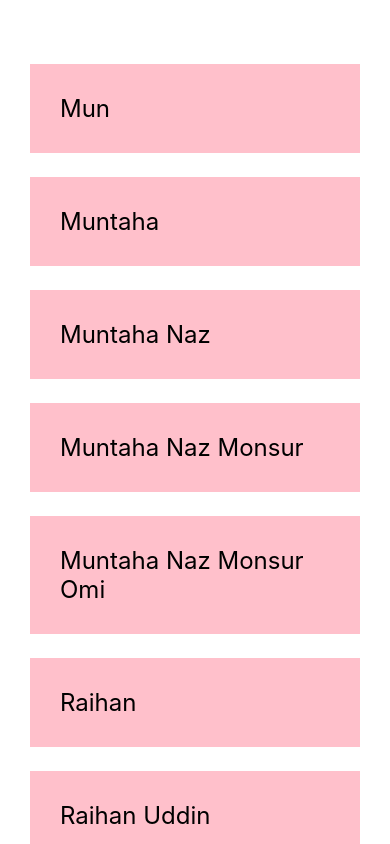
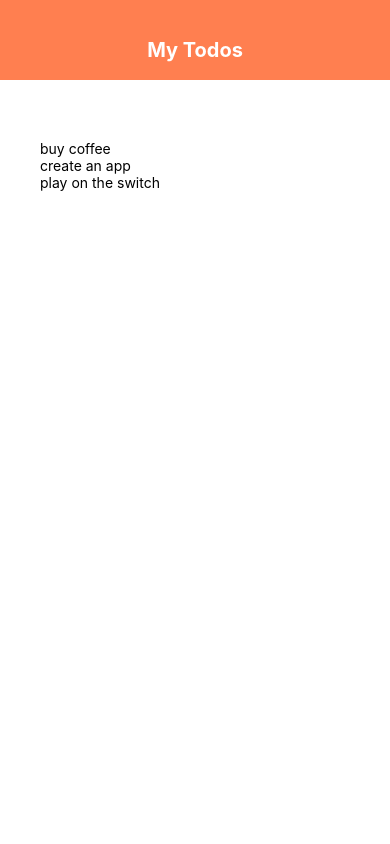
Before and after one commit to raihanwebmaster/react-native-study, a React Native app: screen / in a window 390 px wide. Built offline with nearby package versions, Linux system fonts and the light colour scheme.

Commit message:
todo-app-part-1

```diff
--- a/App.js
+++ b/App.js
@@ -1,51 +1,26 @@
-import { StatusBar } from "expo-status-bar";
 import React, { useState } from "react";
-import {
-  FlatList,
-  StyleSheet,
-  Text,
-  TouchableOpacity,
-  View,
-} from "react-native";
+import { FlatList, StyleSheet, Text, View } from "react-native";
+import Header from "./components/Header";
+
 
 export default function App() {
-  const [people, setPeople] = useState([
-    { name: "Mun", id: "1" },
-    { name: "Muntaha", id: "2" },
-    { name: "Muntaha Naz", id: "3" },
-    { name: "Muntaha Naz Monsur", id: "4" },
-    { name: "Muntaha Naz Monsur Omi", id: "5" },
-    { name: "Raihan", id: "6" },
-    { name: "Raihan Uddin", id: "7" },
+  const [todos, setTodos] = useState([
+    { text: "buy coffee", key: "1" },
+    { text: "create an app", key: "2" },
+    { text: "play on the switch", key: "3" },
   ]);
-  const pressHandler = (id) => {
-    console.log(id);
-    setPeople((prevPeople) => {
-      return prevPeople.filter((person) => person.id !== id);
-    });
-  };
-
   return (
     <View style={styles.container}>
-      <FlatList
-        // numColumns={2}
-        keyExtractor={(item) => item.id}
-        data={people}
-        renderItem={({ item }) => (
-          <TouchableOpacity onPress={() => pressHandler(item.id)}>
-            <Text style={styles.item}>{item.name}</Text>
-          </TouchableOpacity>
-        )}
-      />
-
-      {/* <ScrollView>
-        {people.map(item =>  (
-            <View key={item.key}>
-              <Text style={styles.item}>{item.name}</Text>
-            </View>
-          )
-        )}
-      </ScrollView> */}
+      <Header/>
+      <View style={styles.content}>
+        {/* form */}
+        <View style={styles.list}>
+          <FlatList
+            data={todos}
+            renderItem={({ item }) => <Text>{item.text}</Text>}
+          />
+        </View>
+      </View>
     </View>
   );
 }
@@ -54,15 +29,11 @@
   container: {
     flex: 1,
     backgroundColor: "#fff",
-    paddingTop: 40,
-    paddingHorizontal: 20,
   },
-  item: {
-    marginTop: 24,
-    padding: 30,
-    backgroundColor: "pink",
-    fontSize: 24,
-    marginHorizontal: 10,
-    marginTop: 24,
+  content: {
+    padding: 40,
+  },
+  list: {
+    marginTop: 20,
   },
 });
--- /dev/null
+++ b/components/Header.js
@@ -0,0 +1,25 @@
+import React from "react";
+import { FlatList, StyleSheet, Text, View } from "react-native";
+
+
+export default function Header(props) {
+    return (
+        <View style={styles.header}>
+            <Text style={styles.title}>My Todos</Text>
+        </View>
+    )
+}
+
+const styles = StyleSheet.create({
+    header: {
+       height: 80,
+       paddingTop: 38,
+       backgroundColor: 'coral',
+    },
+    title: {
+        textAlign: 'center',
+        color: '#fff',
+        fontSize: 20,
+        fontWeight: 'bold',
+    }
+})
```
